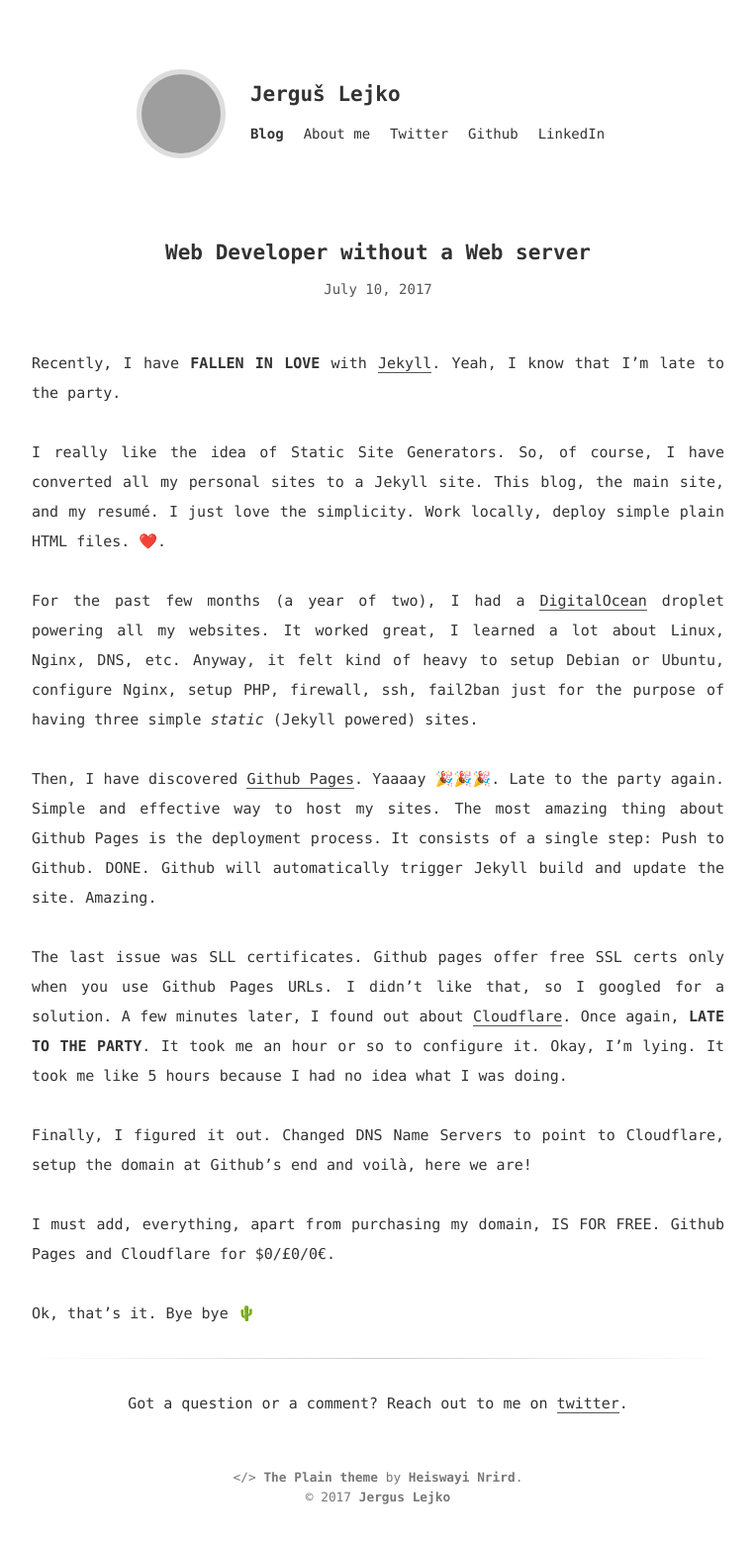
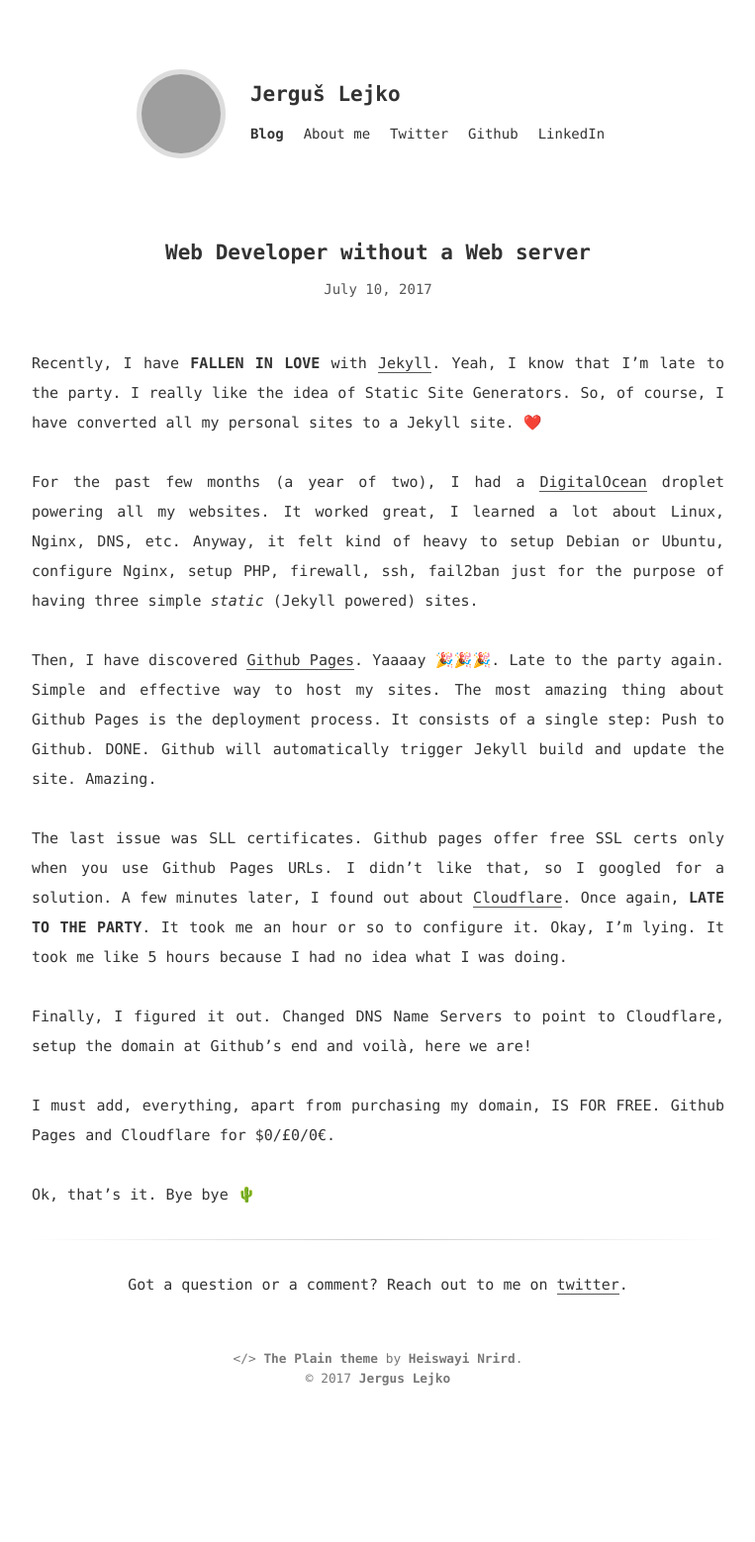
Before and after one commit to jerguslejko/website, a Jekyll site: the page built from _posts/2017-07-10-web-developer-without-a-web-server.md, in a window 1280 px wide. Shown: the whole page at 99% size, without its empty margins (258-1021 px from the left). Built offline with Jekyll 4.4.1, drawn with Linux system fonts in a browser that asks for light colours; after the commit the page ends 1438 px from its top, so only the background shows below that; grey boxes are pictures that could not be loaded.

Commit message:
update posts to have useful excerpt

```diff
--- a/_posts/2017-07-10-web-developer-without-a-web-server.md
+++ b/_posts/2017-07-10-web-developer-without-a-web-server.md
@@ -2,9 +2,7 @@
 title: "Web Developer without a Web server"
 ---
 
-Recently, I have **FALLEN IN LOVE** with [Jekyll](https://jekyllrb.com/). Yeah, I know that I'm late to the party.
-
-I really like the idea of Static Site Generators. So, of course, I have converted all my personal sites to a Jekyll site. This blog, the main site, and my resumé. I just love the simplicity. Work locally, deploy simple plain HTML files. ❤️.
+Recently, I have **FALLEN IN LOVE** with [Jekyll](https://jekyllrb.com/). Yeah, I know that I'm late to the party. I really like the idea of Static Site Generators. So, of course, I have converted all my personal sites to a Jekyll site. ❤️
 
 For the past few months (a year of two), I had a [DigitalOcean](https://digitalocean.com) droplet powering all my websites. It worked great, I learned a lot about Linux, Nginx, DNS, etc. Anyway, it felt kind of heavy to setup Debian or Ubuntu, configure Nginx, setup PHP, firewall, ssh, fail2ban just for the purpose of having three simple _static_ (Jekyll powered) sites.
 
```
Also changed, not shown: _posts/2017-06-10-refactoring-series-model-factory-helpers.md (+1 -3 lines), _posts/2017-07-10-refactoring-series-checkboxes-and-timestamps.md (+1 -1 lines).
